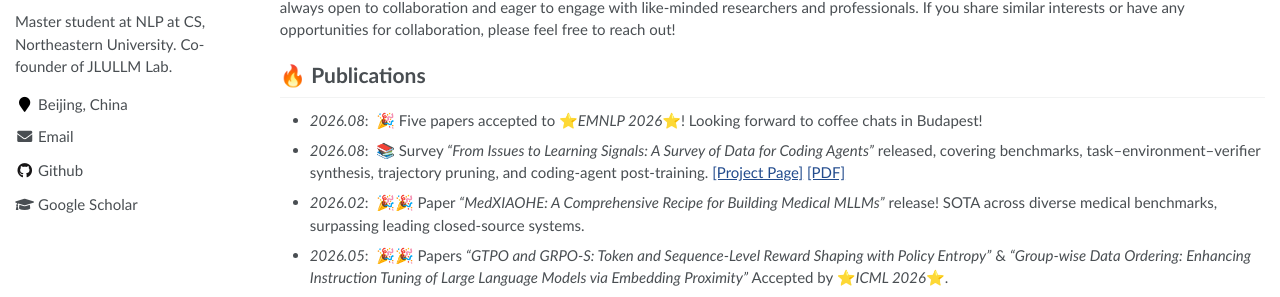
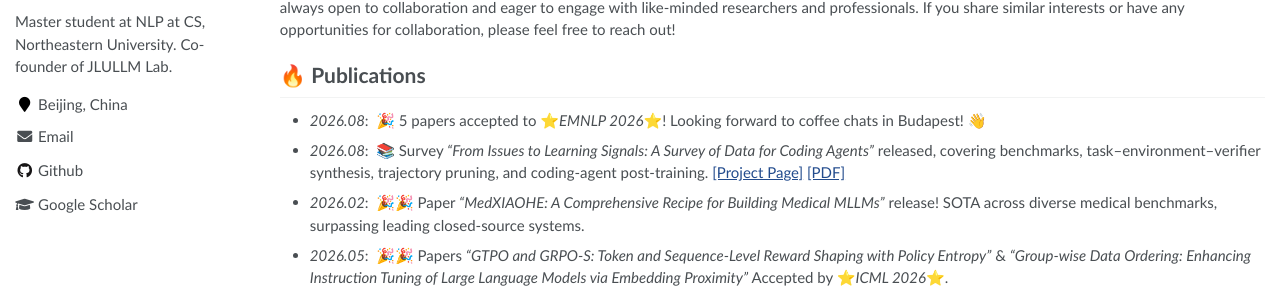
Before and after one commit to linjh1118/linjh1118.github.io, a Jekyll site: the page built from _pages/about.md, in a window 1280 px wide and 900 px high. Shown: the part 388-685 px from the top of the window. Built offline with Jekyll 4.4.1, drawn with Linux system fonts in a browser that asks for light colours.

Commit message:
Polish EMNLP announcement

```diff
--- a/_pages/about.md
+++ b/_pages/about.md
@@ -25,7 +25,7 @@ To complement my academic pursuits, I have gained valuable industry experience t
 Looking ahead, I am committed to further exploring the intersection of theoretical advancements and practical applications in the field of NLP. I am always open to collaboration and eager to engage with like-minded researchers and professionals. If you share similar interests or have any opportunities for collaboration, please feel free to reach out!
 
 # 🔥 Publications
-- *2026.08*: &nbsp;🎉 Five papers accepted to ⭐️*EMNLP 2026*⭐️! Looking forward to coffee chats in Budapest!
+- *2026.08*: &nbsp;🎉 5 papers accepted to ⭐️*EMNLP 2026*⭐️! Looking forward to coffee chats in Budapest! 👋
 - *2026.08*: &nbsp;📚 Survey *"From Issues to Learning Signals: A Survey of Data for Coding Agents"* released, covering benchmarks, task–environment–verifier synthesis, trajectory pruning, and coding-agent post-training. [[Project Page]](/coding-agent-data/) [[PDF]](/coding-agent-data/assets/coding_agent_data_survey.pdf)
 - *2026.02*: &nbsp;🎉🎉 Paper *"MedXIAOHE: A Comprehensive Recipe for Building Medical MLLMs"* release! SOTA across diverse medical benchmarks, surpassing leading closed-source systems.
 - *2026.05*: &nbsp;🎉🎉 Papers *"GTPO and GRPO-S: Token and Sequence-Level Reward Shaping with Policy Entropy"* & *"Group-wise Data Ordering: Enhancing Instruction Tuning of Large Language Models via Embedding Proximity"* Accepted by ⭐️*ICML 2026*⭐️.
```
